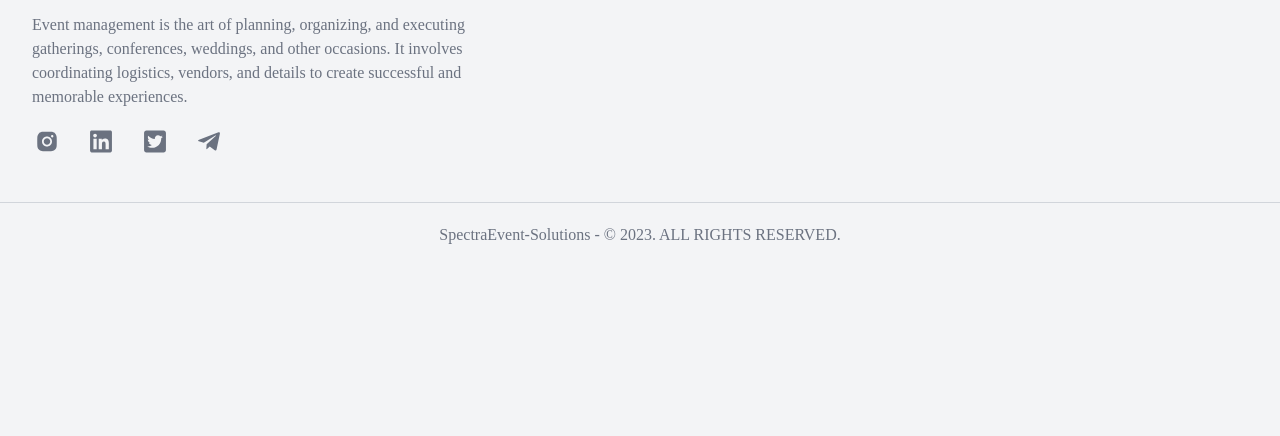
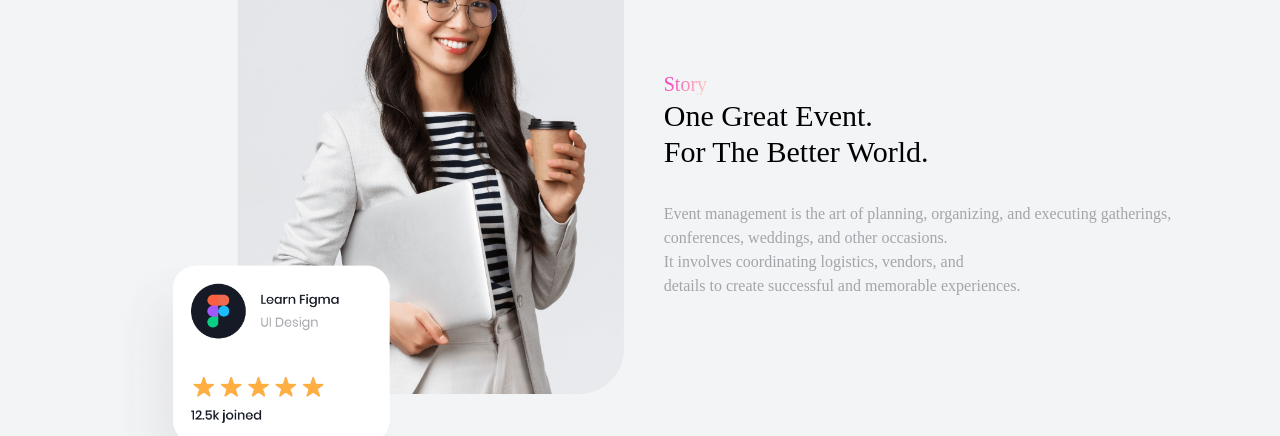
Before and after one commit to ShuvoProgram/SpectraEvent-Solutions_FrontEnd, a Next.js app: page / in a window 1280 px wide. Shown: the part 647-1083 px from the top of the page. Before the commit the page ends 914 px from the top, so only its background shows below. Built offline with nearby package versions, Linux system fonts and the light colour scheme.

Commit message:
added story section

```diff
--- a/src/app/(withlayout)/customer/profile/page.tsx
+++ b/src/app/(withlayout)/customer/profile/page.tsx
@@ -1,3 +1,4 @@
+import Hero from '@/components/Home/Hero';
 import { Metadata } from 'next';
 import React from 'react'
 
@@ -8,7 +9,9 @@ export const metadata: Metadata = {
 
 const ProfilePage = () => {
     return (
-        <div>ProfilePage</div>
+        <>
+
+        </>
     )
 }
 
--- a/src/app/layout.tsx
+++ b/src/app/layout.tsx
@@ -1,7 +1,6 @@
 import Header from '@/components/shared/Header';
 import './globals.css';
 import type { Metadata } from 'next';
-import dynamic from 'next/dynamic';
 import Footer from '@/components/shared/Footer';
 import Providers from '@/lib/Providers';
 
--- a/src/app/page.tsx
+++ b/src/app/page.tsx
@@ -4,6 +4,7 @@ import Meta from '@/hooks/Meta'
 import Image from 'next/image'
 import dynamic from 'next/dynamic';
 import { Metadata } from 'next';
+import Story from '@/components/Home/Story';
 
 const BannerList = dynamic(() => import('@/components/Home/BannerList'), { ssr: false });
 
@@ -17,6 +18,7 @@ export default function Home() {
     <>
       <Hero />
       <BannerList />
+      <Story/>
     </>
   )
 }
--- /dev/null
+++ b/src/components/Home/Brand.tsx
@@ -0,0 +1,9 @@
+import React from 'react'
+
+function Brand() {
+  return (
+    <div>Brand</div>
+  )
+}
+
+export default Brand
--- /dev/null
+++ b/src/components/Home/ClientReview.tsx
@@ -0,0 +1,9 @@
+import React from 'react'
+
+function ClientReview() {
+  return (
+    <div>ClientReview</div>
+  )
+}
+
+export default ClientReview
--- /dev/null
+++ b/src/components/Home/Story.tsx
@@ -0,0 +1,32 @@
+import Image from 'next/image';
+import React from 'react'
+import StoryImg from '../../../public/images/story.png';
+
+function Story() {
+  return (
+    <section className='pt-[100px] pb-[70px]'>
+        <div className='flex flex-row justify-center items-center container'>
+            <Image src={StoryImg} width={515} alt='story' height={0} className='hidden lg:block mr-10'/>
+            <div className='flex flex-col'>
+                <div>
+                    <div className='text-xl font-medium'>
+                        <span className='text-gradient-pink'>Story</span>
+                    </div>
+                    <div className='text-3xl font-medium text-black'>
+                    One Great Event. <br className="hidden lg:block" />
+              For The Better World.
+                    </div>
+                    <p className='my-8 text-base font-normal text-[#a3a5aa]'>
+                    Event management is the art of planning, organizing, and executing gatherings,<br className='hidden lg:block'/>
+                     conferences, weddings, and other occasions.<br className='hidden lg:block'/>
+                     It involves coordinating logistics, vendors, and<br className='hidden lg:block'/>
+                      details to create successful and memorable experiences.
+                    </p>
+                </div>
+            </div>
+        </div>
+    </section>
+  )
+}
+
+export default Story;
```
Also changed, not shown: public/images/story.png (added), src/app/(withlayout)/super-admin/page.tsx (added).
